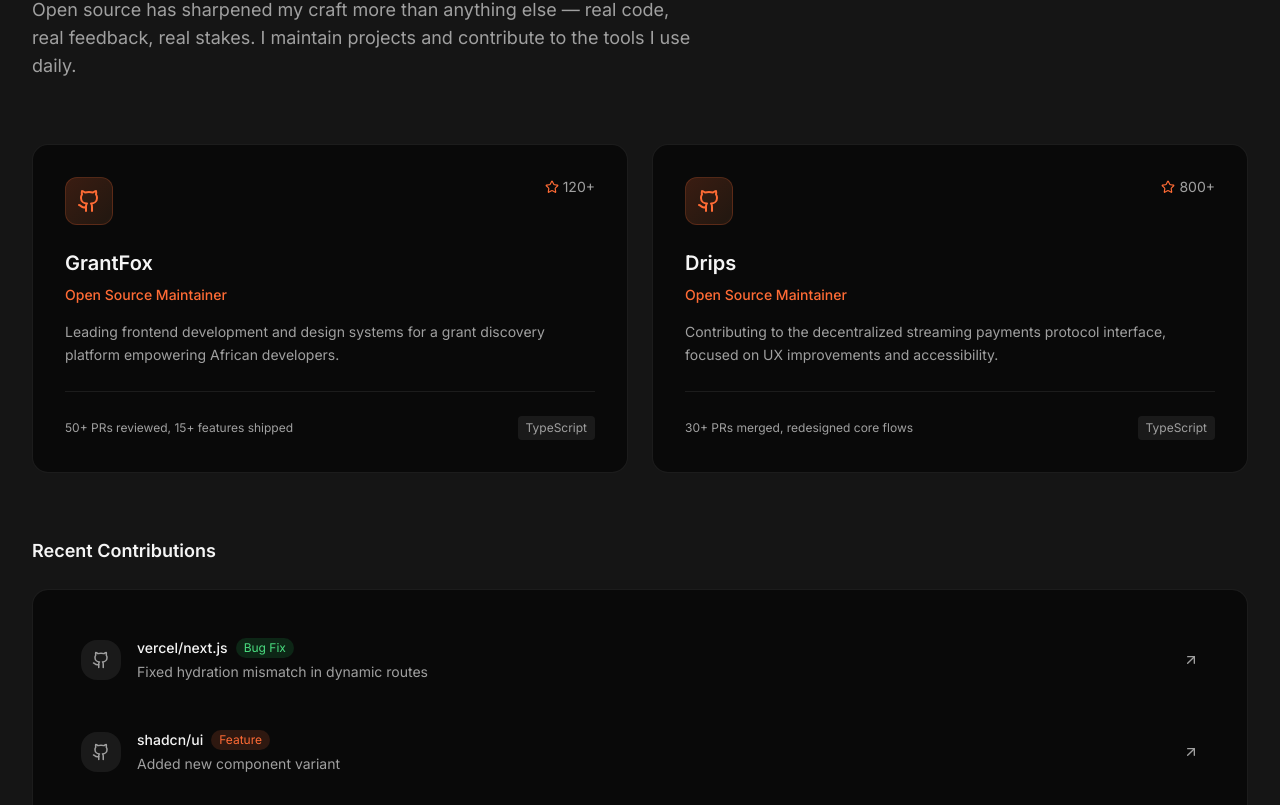
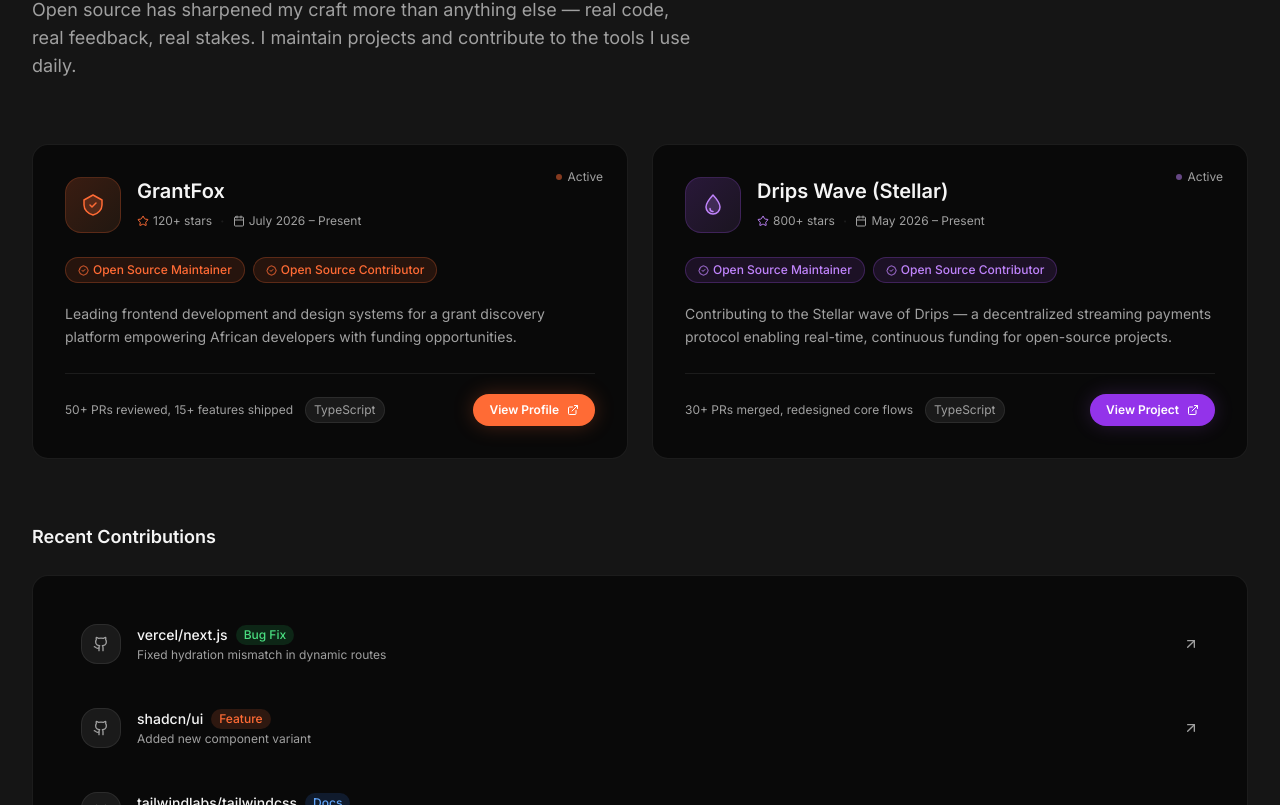
Before and after one commit to k-deejah/Khadijah-Portfolio, a React (Vite) app: page / in a window 1280 px wide. Shown: the part 6775-7580 px from the top of the page. Built offline with nearby package versions, Linux system fonts and the light colour scheme.

Commit message:
Khadijah Abdulwasii Portfolio - upgrade OpenSource and Experience sections

```diff
--- a/src/components/OpenSourceSection.jsx
+++ b/src/components/OpenSourceSection.jsx
@@ -1,7 +1,53 @@
 import { motion } from "framer-motion";
-import { Github, Star, ArrowUpRight } from "lucide-react";
+import { Github, Star, ArrowUpRight, ExternalLink, Calendar, BadgeCheck } from "lucide-react";
 import { openSource } from "../data/portfolio.js";
 import { fadeInUp, staggerContainer } from "../lib/animations.js";
+
+// GrantFox SVG logo mark
+function GrantFoxLogo() {
+  return (
+    <svg width="24" height="24" viewBox="0 0 24 24" fill="none" xmlns="http://www.w3.org/2000/svg" aria-label="GrantFox">
+      <path d="M12 2L3 7V12C3 16.55 6.84 20.74 12 22C17.16 20.74 21 16.55 21 12V7L12 2Z" fill="currentColor" fillOpacity="0.2" stroke="currentColor" strokeWidth="1.5" strokeLinecap="round" strokeLinejoin="round"/>
+      <path d="M9 12L11 14L15 10" stroke="currentColor" strokeWidth="1.5" strokeLinecap="round" strokeLinejoin="round"/>
+    </svg>
+  );
+}
+
+// Drips SVG logo mark
+function DripsLogo() {
+  return (
+    <svg width="24" height="24" viewBox="0 0 24 24" fill="none" xmlns="http://www.w3.org/2000/svg" aria-label="Drips">
+      <path d="M12 2C12 2 5 9.5 5 14C5 17.866 8.134 21 12 21C15.866 21 19 17.866 19 14C19 9.5 12 2 12 2Z" fill="currentColor" fillOpacity="0.2" stroke="currentColor" strokeWidth="1.5" strokeLinecap="round" strokeLinejoin="round"/>
+      <path d="M9 15.5C9 17.157 10.343 18.5 12 18.5" stroke="currentColor" strokeWidth="1.5" strokeLinecap="round"/>
+    </svg>
+  );
+}
+
+const logoMap = {
+  GrantFox: GrantFoxLogo,
+  "Drips Wave (Stellar)": DripsLogo,
+};
+
+const colorMap = {
+  amber: {
+    bg: "from-accent/20 to-accentSecondary/10",
+    border: "border-accent/20",
+    icon: "text-accent",
+    badge: "bg-[rgba(255,107,53,0.12)] text-accent border border-[rgba(255,107,53,0.25)]",
+    glow: "hover:shadow-[0_0_40px_rgba(255,107,53,0.08)]",
+    activeDot: "bg-accent",
+    btn: "bg-accent hover:bg-accentSecondary text-white shadow-[0_0_20px_rgba(255,107,53,0.25)]",
+  },
+  purple: {
+    bg: "from-purple-500/20 to-purple-400/10",
+    border: "border-purple-500/20",
+    icon: "text-purple-400",
+    badge: "bg-[rgba(168,85,247,0.12)] text-purple-400 border border-[rgba(168,85,247,0.25)]",
+    glow: "hover:shadow-[0_0_40px_rgba(168,85,247,0.08)]",
+    activeDot: "bg-purple-400",
+    btn: "bg-purple-600 hover:bg-purple-500 text-white shadow-[0_0_20px_rgba(168,85,247,0.2)]",
+  },
+};
 
 export default function OpenSourceSection() {
   return (
@@ -13,10 +59,8 @@
           viewport={{ once: true, margin: "-100px" }}
           variants={staggerContainer}
         >
-          <motion.span
-            variants={fadeInUp}
-            className="section-label mb-4 block"
-          >
+          {/* Header */}
+          <motion.span variants={fadeInUp} className="section-label mb-4 block">
             OPEN SOURCE
           </motion.span>
           <motion.h2
@@ -32,80 +76,125 @@
             {openSource.tagline}
           </motion.p>
 
+          {/* Featured Maintainer Cards */}
           <div className="grid md:grid-cols-2 gap-6 mb-16">
-            {openSource.maintainers.map((project, i) => (
+            {openSource.maintainers.map((project, i) => {
+              const c = colorMap[project.color] || colorMap.amber;
+              const Logo = logoMap[project.name];
+              return (
                 <motion.div
                   key={project.name}
                   variants={fadeInUp}
                   custom={i}
-                className="bg-primary border border-borderSubtle rounded-2xl p-8 card-hover group"
+                  className={`relative bg-primary border border-borderSubtle rounded-2xl p-8 card-hover group transition-all duration-500 ${c.glow}`}
                 >
-                <div className="flex items-start justify-between mb-6">
-                  <div className="w-12 h-12 rounded-xl bg-gradient-to-br from-accent/20 to-accentSecondary/10 flex items-center justify-center border border-accent/20">
-                    <Github size={24} className="text-accent" />
+                  {/* Live badge */}
+                  <div className="absolute top-6 right-6 flex items-center gap-1.5 text-xs text-textMuted">
+                    <span className={`w-1.5 h-1.5 rounded-full ${c.activeDot} animate-pulse`} />
+                    Active
                   </div>
-                  <span className="text-textMuted text-sm flex items-center gap-1">
-                    <Star size={14} className="text-accent" />
-                    {project.stars}
+
+                  {/* Logo + Stars row */}
+                  <div className="flex items-start gap-4 mb-6">
+                    <div className={`w-14 h-14 rounded-2xl bg-gradient-to-br ${c.bg} flex items-center justify-center border ${c.border} group-hover:scale-105 transition-transform duration-300`}>
+                      {Logo ? (
+                        <span className={c.icon}><Logo /></span>
+                      ) : (
+                        <Github size={24} className={c.icon} />
+                      )}
+                    </div>
+                    <div className="flex-1 min-w-0">
+                      <h3 className="text-xl font-semibold text-textPrimary mb-1 truncate">
+                        {project.name}
+                      </h3>
+                      <div className="flex items-center gap-2 flex-wrap">
+                        <span className="text-textMuted text-xs flex items-center gap-1">
+                          <Star size={12} className={c.icon} />
+                          {project.stars} stars
+                        </span>
+                        <span className="text-borderSubtle">·</span>
+                        <span className="text-textMuted text-xs flex items-center gap-1">
+                          <Calendar size={12} />
+                          {project.period}
                         </span>
                       </div>
+                    </div>
+                  </div>
 
-                <h3 className="text-xl font-semibold text-textPrimary mb-2">
-                  {project.name}
-                </h3>
-                <p className="text-accent text-sm font-medium mb-4">
-                  {project.role}
-                </p>
+                  {/* Role badges */}
+                  <div className="flex flex-wrap gap-2 mb-5">
+                    {project.roles.map((role) => (
+                      <span
+                        key={role}
+                        className={`inline-flex items-center gap-1 text-xs font-medium px-3 py-1 rounded-full ${c.badge}`}
+                      >
+                        <BadgeCheck size={11} />
+                        {role}
+                      </span>
+                    ))}
+                  </div>
+
+                  {/* Description */}
                   <p className="text-sm text-textMuted leading-relaxed mb-6">
                     {project.description}
                   </p>
 
-                <div className="flex items-center justify-between pt-6 border-t border-borderSubtle">
-                  <span className="text-xs text-textMuted">
-                    {project.contributions}
-                  </span>
-                  <span className="text-xs bg-surfaceElevated text-textMuted px-2 py-1 rounded">
+                  {/* Footer row */}
+                  <div className="flex items-center justify-between pt-5 border-t border-borderSubtle">
+                    <div className="flex items-center gap-3">
+                      <span className="text-xs text-textMuted">{project.contributions}</span>
+                      <span className="text-xs bg-surfaceElevated text-textMuted px-2 py-1 rounded-lg border border-borderSubtle">
                         {project.language}
                       </span>
                     </div>
+                    <a
+                      href={project.profileUrl}
+                      target="_blank"
+                      rel="noopener noreferrer"
+                      className={`inline-flex items-center gap-2 text-xs font-semibold px-4 py-2 rounded-full transition-all duration-300 ${c.btn}`}
+                    >
+                      {project.profileLabel}
+                      <ExternalLink size={12} />
+                    </a>
+                  </div>
                 </motion.div>
-            ))}
+              );
+            })}
           </div>
 
+          {/* Recent Contributions */}
           <motion.div variants={fadeInUp}>
             <h3 className="text-lg font-semibold text-textPrimary mb-6">
               Recent Contributions
             </h3>
             <div className="bg-primary border border-borderSubtle rounded-2xl p-6 lg:p-8">
-              <div className="space-y-4">
+              <div className="space-y-3">
                 {openSource.contributions.map((contrib, i) => (
                   <div
                     key={i}
-                    className="flex items-center gap-4 p-4 rounded-xl hover:bg-[rgba(255,107,53,.03)] transition-colors group"
+                    className="flex items-center gap-4 p-4 rounded-xl hover:bg-[rgba(255,107,53,0.03)] transition-colors group cursor-default"
                   >
-                    <div className="w-10 h-10 rounded-lg bg-surfaceElevated flex items-center justify-center shrink-0">
-                      <Github size={18} className="text-textMuted" />
+                    <div className="w-10 h-10 rounded-lg bg-surfaceElevated flex items-center justify-center shrink-0 border border-borderSubtle">
+                      <Github size={16} className="text-textMuted" />
                     </div>
                     <div className="flex-1 min-w-0">
-                      <div className="flex items-center gap-2 mb-1">
+                      <div className="flex items-center gap-2 mb-0.5 flex-wrap">
                         <span className="text-textPrimary font-medium text-sm truncate">
                           {contrib.repo}
                         </span>
                         <span
-                          className={`text-xs px-2 py-0.5 rounded-full ${
+                          className={`text-xs px-2 py-0.5 rounded-full font-medium ${
                             contrib.type === "Feature"
-                              ? "bg-[rgba(255,107,53,.15)] text-accent"
+                              ? "bg-[rgba(255,107,53,0.15)] text-accent"
                               : contrib.type === "Bug Fix"
-                              ? "bg-[rgba(34,197,94,.15)] text-green-400"
-                              : "bg-[rgba(59,130,246,.15)] text-blue-400"
+                              ? "bg-[rgba(34,197,94,0.15)] text-green-400"
+                              : "bg-[rgba(59,130,246,0.15)] text-blue-400"
                           }`}
                         >
                           {contrib.type}
                         </span>
                       </div>
-                      <p className="text-sm text-textMuted">
-                        {contrib.desc}
-                      </p>
+                      <p className="text-xs text-textMuted">{contrib.desc}</p>
                     </div>
                     <ArrowUpRight
                       size={16}
@@ -117,6 +206,7 @@
             </div>
           </motion.div>
 
+          {/* GitHub Stats */}
           <motion.div
             variants={fadeInUp}
             className="mt-8 grid grid-cols-2 md:grid-cols-4 gap-4"
@@ -124,14 +214,12 @@
             {openSource.stats.map((stat) => (
               <div
                 key={stat.label}
-                className="bg-primary border border-borderSubtle rounded-xl p-5 text-center"
+                className="bg-primary border border-borderSubtle rounded-xl p-5 text-center card-hover"
               >
                 <div className="text-2xl font-bold text-gradient mb-1">
                   {stat.value}
                 </div>
-                <div className="text-xs text-textMuted">
-                  {stat.label}
-                </div>
+                <div className="text-xs text-textMuted">{stat.label}</div>
               </div>
             ))}
           </motion.div>
--- a/src/data/portfolio.js
+++ b/src/data/portfolio.js
@@ -187,21 +187,29 @@
   maintainers: [
     {
       name: "GrantFox",
-      role: "Open Source Maintainer",
+      roles: ["Open Source Maintainer", "Open Source Contributor"],
       description:
-        "Leading frontend development and design systems for a grant discovery platform empowering African developers.",
+        "Leading frontend development and design systems for a grant discovery platform empowering African developers with funding opportunities.",
       contributions: "50+ PRs reviewed, 15+ features shipped",
       stars: "120+",
       language: "TypeScript",
+      period: "July 2026 – Present",
+      profileUrl: "https://maintainer.grantfox.xyz/profile/k-deejah",
+      profileLabel: "View Profile",
+      color: "amber",
     },
     {
-      name: "Drips",
-      role: "Open Source Maintainer",
+      name: "Drips Wave (Stellar)",
+      roles: ["Open Source Maintainer", "Open Source Contributor"],
       description:
-        "Contributing to the decentralized streaming payments protocol interface, focused on UX improvements and accessibility.",
+        "Contributing to the Stellar wave of Drips — a decentralized streaming payments protocol enabling real-time, continuous funding for open-source projects.",
       contributions: "30+ PRs merged, redesigned core flows",
       stars: "800+",
       language: "TypeScript",
+      period: "May 2026 – Present",
+      profileUrl: "https://www.drips.network/wave/stellar",
+      profileLabel: "View Project",
+      color: "purple",
     },
   ],
   contributions: [
@@ -310,9 +318,9 @@
 
 export const experience = [
   {
-    role: "Open Source Maintainer",
+    role: "Open Source Maintainer & Contributor",
     company: "GrantFox",
-    period: "2024 — Present",
+    period: "July 2026 — Present",
     description:
       "Leading frontend development and design systems. Reviewing PRs, shipping features, and growing the contributor community.",
     highlights: [
@@ -320,18 +328,22 @@
       "Established design system",
       "Onboarded 10+ contributors",
     ],
+    link: "https://maintainer.grantfox.xyz/profile/k-deejah",
+    linkLabel: "View Profile",
   },
   {
-    role: "Open Source Maintainer",
-    company: "Drips",
-    period: "2023 — Present",
+    role: "Open Source Maintainer & Contributor",
+    company: "Drips Wave (Stellar)",
+    period: "May 2026 — Present",
     description:
-      "Contributing to the decentralized streaming payments interface. Focused on UX improvements and accessibility.",
+      "Contributing to the Stellar wave of Drips — a decentralized streaming payments protocol. Focused on UX improvements, accessibility, and onboarding.",
     highlights: [
       "Redesigned core streaming flow",
       "Improved onboarding by 40%",
       "30+ PRs merged",
     ],
+    link: "https://www.drips.network/wave/stellar",
+    linkLabel: "View Project",
   },
   {
     role: "AI Design Engineer",
@@ -344,6 +356,8 @@
       "Combined AI + Design + Engineering",
       "Remote collaboration globally",
     ],
+    link: null,
+    linkLabel: null,
   },
 ];
 
```
Also changed, not shown: src/components/ExperienceSection.jsx (+29 -9 lines). Lines whose indentation alone changed are shown as unchanged.
